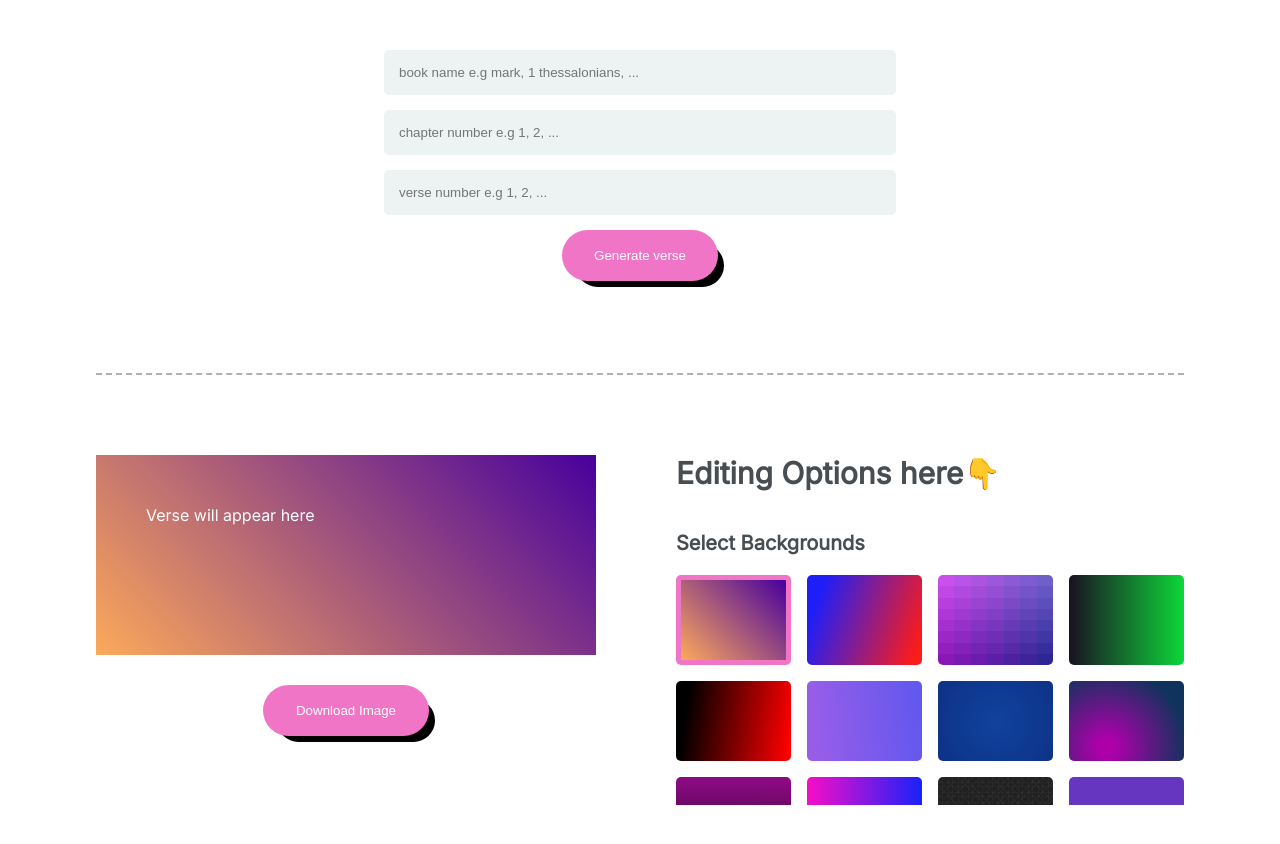
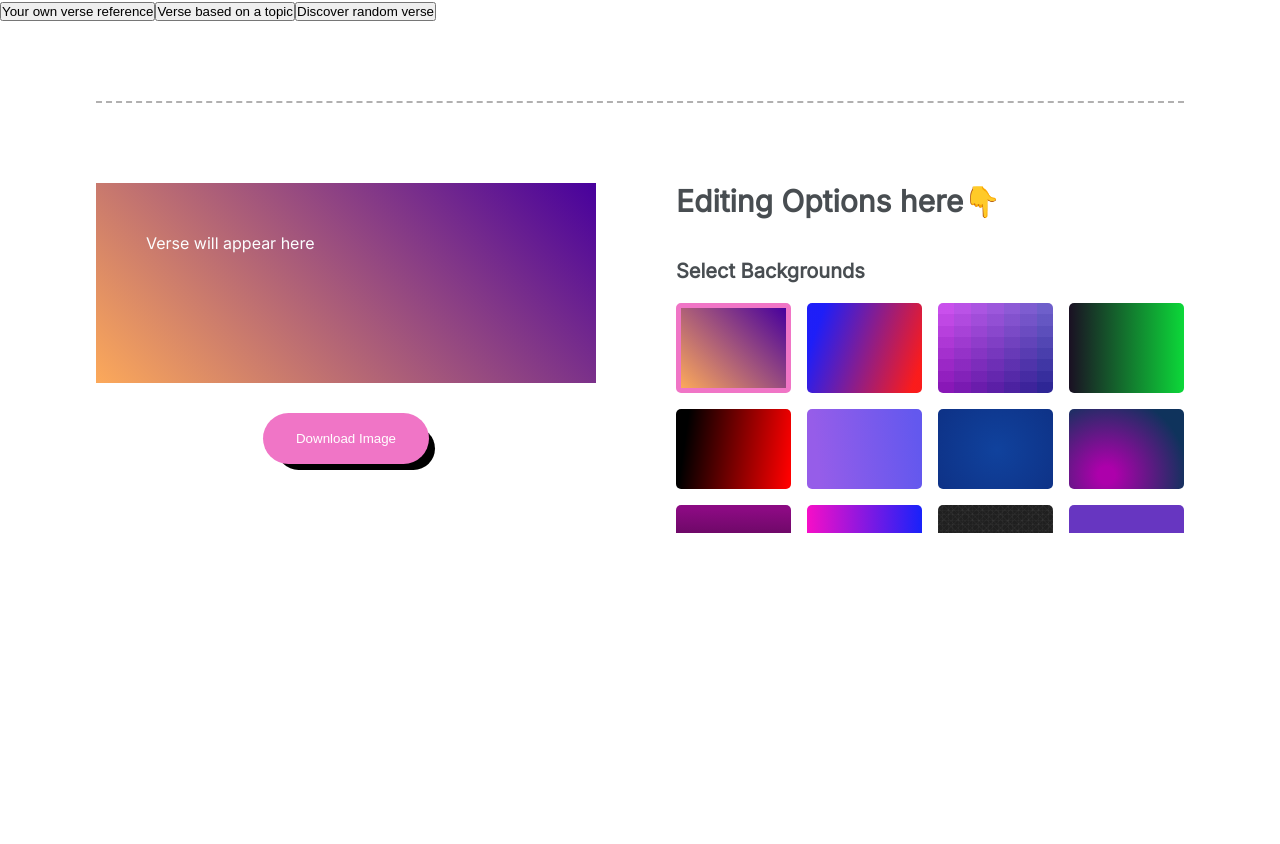
Before and after one commit to abrusu-collins/bibly, a React (Create React App) app: page /app in a window 1280 px wide. Shown: the top 844 px of the page. After the commit the page ends 800 px from the top, so only its background shows below. Built offline with nearby package versions, Linux system fonts and the light colour scheme; a web font is replaced by a local one.

Commit message:
coming together

```diff
--- a/src/components/app page components/Form.jsx
+++ b/src/components/app page components/Form.jsx
@@ -4,18 +4,39 @@ import {changeVerse,changeReference} from "../../features/verse/verseSlice";
 
 function Form() {
     const [userinputs,setuserinputs] = useState({book:"",chapter:"",verse:""});
+const [isSelfVerse,setIsSelfVerse] = useState(false);
+const [isTopicVerse,setIsTopicVerse] = useState(false);
+const [isDiscoverVerse,setIsDiscoverVerse] = useState(false);
+
 
 
     const dispach = useDispatch()
     const generate = (e)=>{
         e.preventDefault();
-        fetch(`https://bible-api.com/${userinputs.book}%20${userinputs.chapter}:${userinputs.verse}`)
-        .then((response)=>{return response.json()})
-        .then((data)=>{console.log(data.text);dispach(changeVerse(data));dispach(changeReference(data))})
+        if(isSelfVerse){
+            fetch(`https://bible-api.com/${userinputs.book}%20${userinputs.chapter}:${userinputs.verse}`)
+            .then((response)=>{return response.json()})
+            .then((data)=>{console.log(data.text);dispach(changeVerse(data));dispach(changeReference(data))})
+        }
+        else if(isTopicVerse){
+
+        }
+        else{
+
+        }
+
 
     }
     return ( <>
-    <form >
+
+<div className="toggle-input-category">
+        <div className="input-categories">
+            <button>Your own verse reference</button>
+            <button>Verse based on a topic</button>
+            <button>Discover random verse</button>
+        </div>
+      </div>
+    {isSelfVerse && <form >
         <input
         type="text"
         name="book"
@@ -44,7 +65,7 @@ function Form() {
         <br />
 
 
-    </form>
+    </form>}
     </> );
 }
 
```
